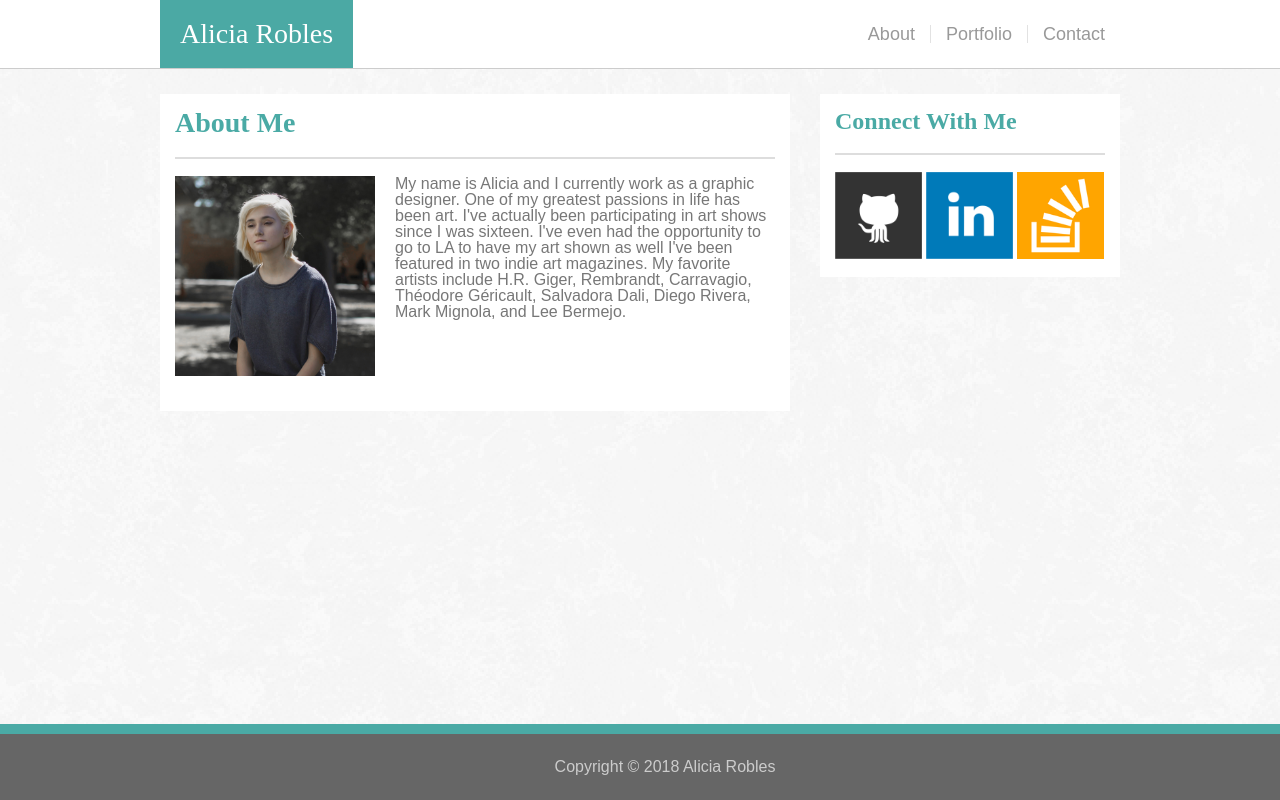
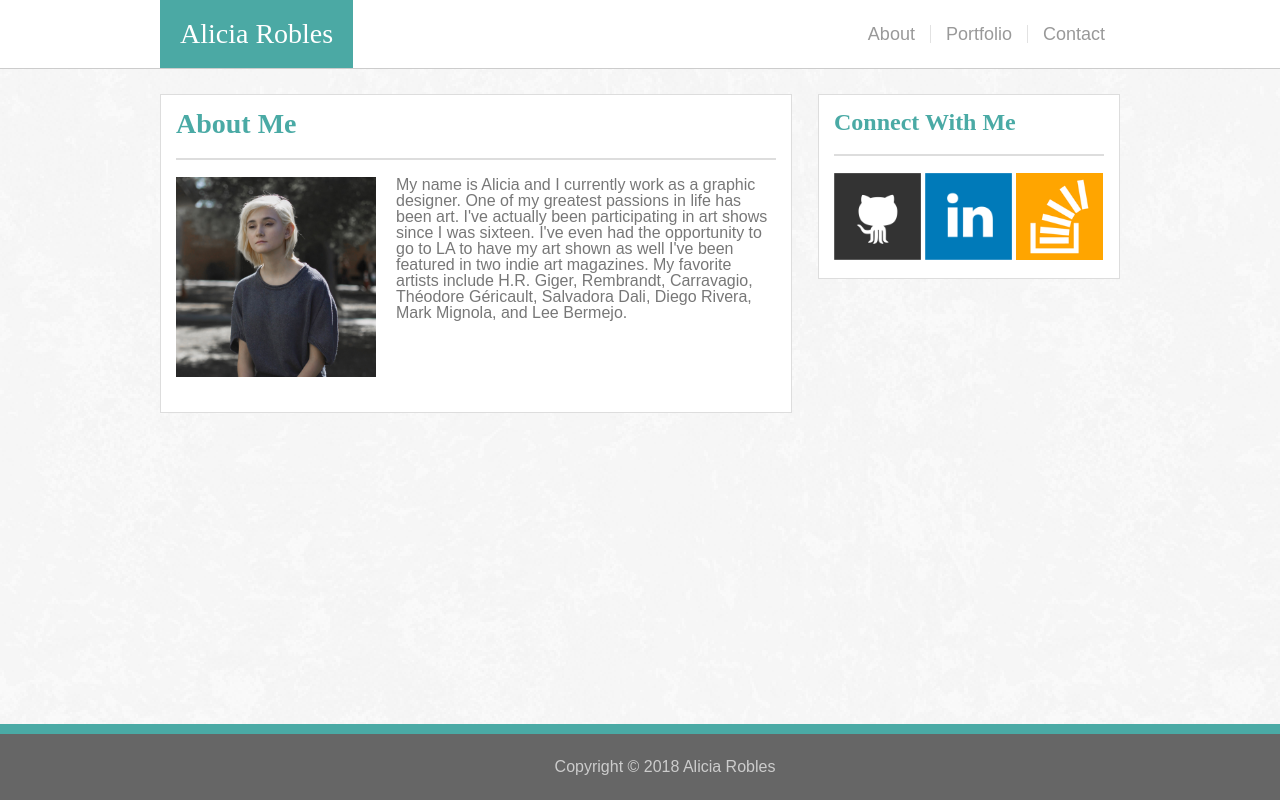
Before and after one commit to Alir4404/Basic-Portfolio, a plain HTML site: page index.html in a window 1280 px wide. Drawn offline with Linux system fonts and the light colour scheme.

Commit message:
updated style sheet

```diff
--- a/assets/css/style.css
+++ b/assets/css/style.css
@@ -131,6 +131,7 @@ li a:active {
     width: 600px;
     margin: auto;
     padding: 15px;
+    border: 1px solid #ddd;
 }
 
 .sidebar {
@@ -138,6 +139,7 @@ li a:active {
     float: right;
     width: 270px;
     padding: 15px;
+    border: 1px solid #ddd;
 }
 
 #footer {
```
